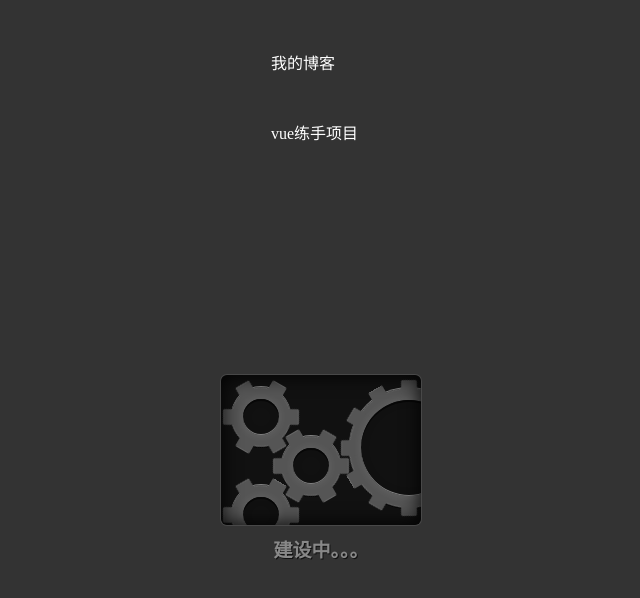
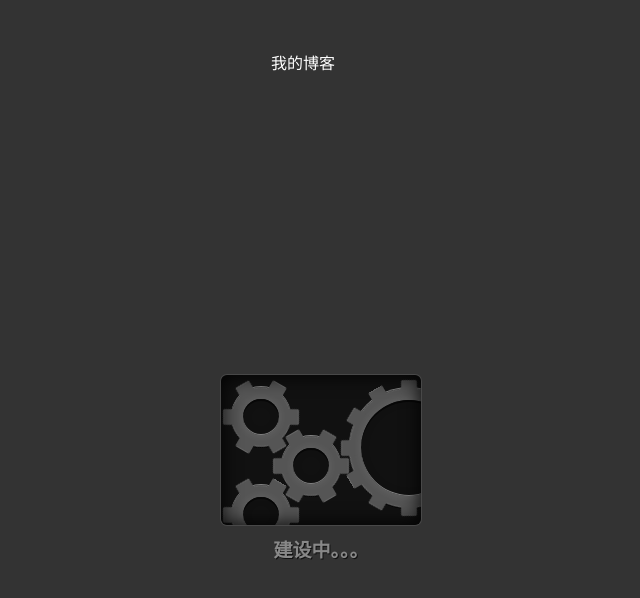
Before and after one commit to watermlon/watermlon.github.io, a plain HTML site: page index.html in a window 1280 px wide. Shown: the whole page, without its empty margins (319-959 px from the left). Drawn offline with Linux system fonts and the light colour scheme.

Commit message:
Update index.html

```diff
--- a/index.html
+++ b/index.html
@@ -318,7 +318,6 @@ h1 {
 </head>
 <body>
 	<a class="blog" href="http://zhangcan.xin/">我的博客</a>
-	<a class="test" href="http://101.200.63.181/demo/dist/#/home">vue练手项目</a>
   <div class="container">
   <div class="gearbox">
   <div class="overlay"></div>
```
